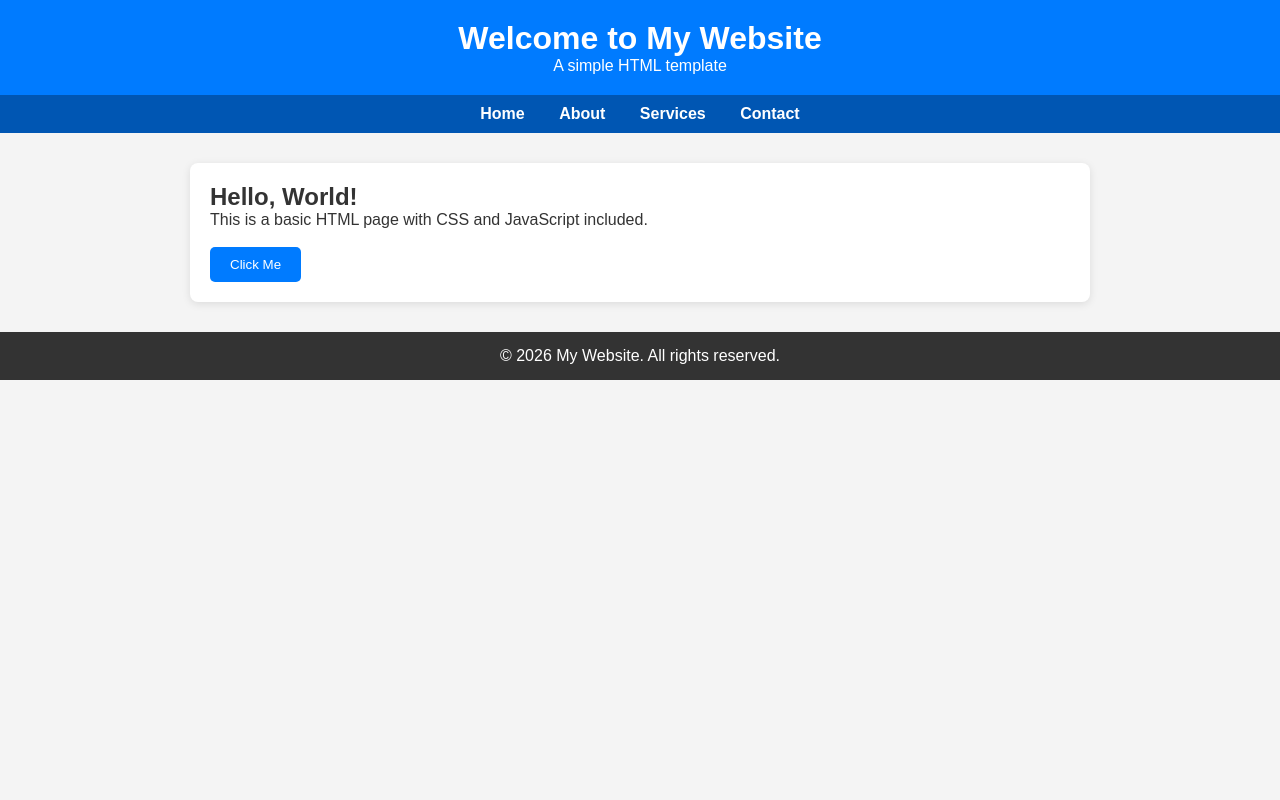
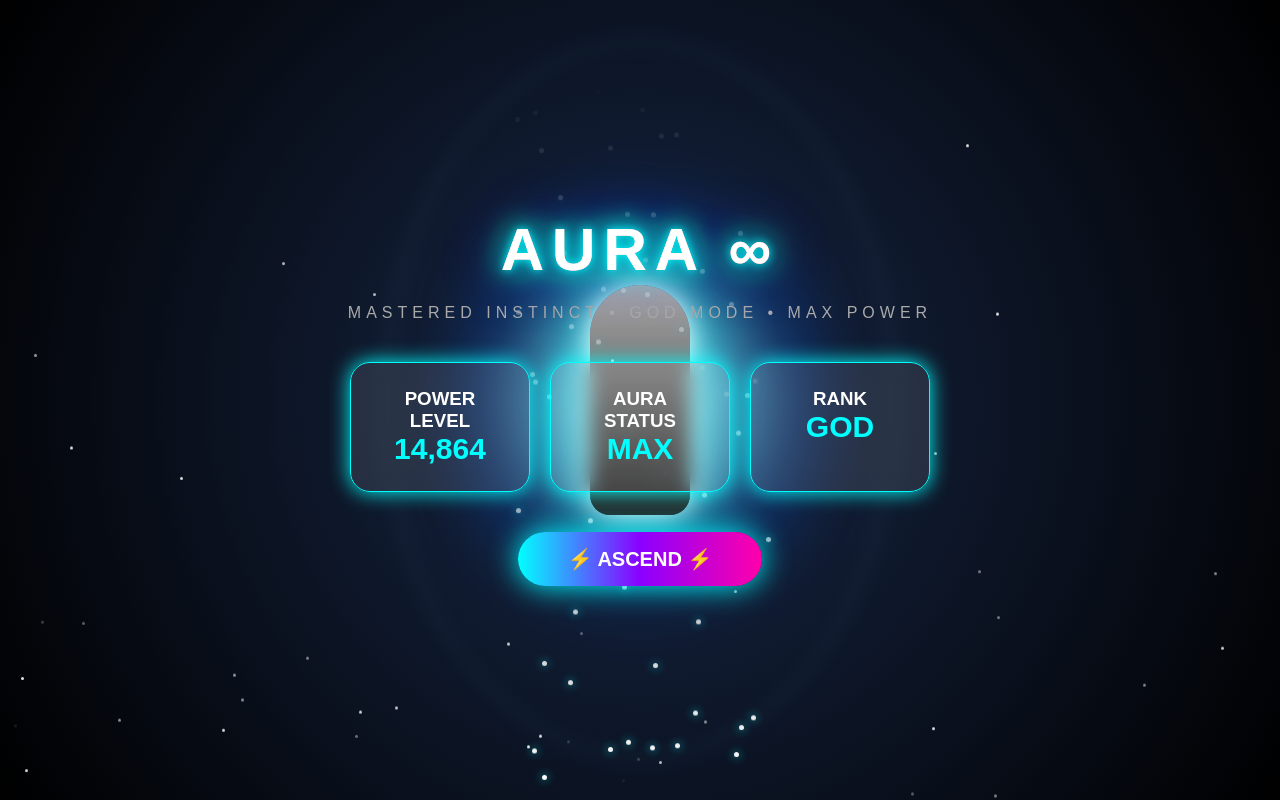
Before and after one commit to delsaseby-art/delsaseby-art-delsaseby-art.github.io, a plain HTML site: page index.html in a window 1280 px wide. Shown: the top 800 px of the page. Drawn offline with Linux system fonts and the light colour scheme.

Commit message:
Update index.html

```diff
--- a/index.html
+++ b/index.html
@@ -3,108 +3,460 @@
 <head>
 <meta charset="UTF-8">
 <meta name="viewport" content="width=device-width, initial-scale=1.0">
-    <title>My Website</title>
+
+<title>AURA LEVEL ∞</title>
 
 <style>
-        * {
-            margin: 0;
-            padding: 0;
-            box-sizing: border-box;
+
+*{
+    margin:0;
+    padding:0;
+    box-sizing:border-box;
+    font-family:Arial, sans-serif;
 }
 
-        body {
-            font-family: Arial, sans-serif;
-            background: #f4f4f4;
-            color: #333;
+body{
+    height:100vh;
+    overflow:hidden;
+    background:
+    radial-gradient(circle at center,#182848,#000);
+    color:white;
+    display:flex;
+    justify-content:center;
+    align-items:center;
 }
 
-        header {
-            background: #007BFF;
-            color: white;
-            padding: 20px;
-            text-align: center;
+/* stars */
+.star{
+    position:absolute;
+    width:3px;
+    height:3px;
+    background:white;
+    border-radius:50%;
+    animation:move 5s linear infinite;
 }
 
-        nav {
-            background: #0056b3;
-            padding: 10px;
-            text-align: center;
+@keyframes move{
+    from{
+        transform:translateY(0);
+        opacity:1;
+    }
+    to{
+        transform:translateY(100vh);
+        opacity:0;
+    }
 }
 
-        nav a {
-            color: white;
-            text-decoration: none;
-            margin: 0 15px;
-            font-weight: bold;
+
+/* aura */
+.aura{
+    position:absolute;
+    width:350px;
+    height:500px;
+    border-radius:50%;
+    background:
+    radial-gradient(
+    circle,
+    rgba(255,255,255,.9),
+    rgba(120,220,255,.6),
+    rgba(0,100,255,.2),
+    transparent 70%);
+
+    filter:blur(20px);
+    animation:auraPulse 1s infinite alternate;
 }
 
-        nav a:hover {
-            text-decoration: underline;
+
+.aura2{
+    position:absolute;
+    width:430px;
+    height:600px;
+    border-radius:50%;
+    border:5px solid rgba(150,230,255,.5);
+    filter:blur(10px);
+    animation:ring 2s infinite;
 }
 
-        main {
-            max-width: 900px;
-            margin: 30px auto;
-            padding: 20px;
-            background: white;
-            border-radius: 8px;
-            box-shadow: 0 2px 8px rgba(0,0,0,0.1);
+
+@keyframes auraPulse{
+
+from{
+transform:scale(.9);
 }
 
-        footer {
-            text-align: center;
-            padding: 15px;
-            background: #333;
-            color: white;
-            margin-top: 20px;
+to{
+transform:scale(1.1);
 }
 
-        button {
-            padding: 10px 20px;
-            background: #007BFF;
-            color: white;
-            border: none;
-            border-radius: 5px;
-            cursor: pointer;
 }
 
-        button:hover {
-            background: #0056b3;
+
+@keyframes ring{
+
+from{
+transform:scale(.8);
+opacity:1;
 }
+
+to{
+transform:scale(1.3);
+opacity:0;
+}
+
+}
+
+
+
+/* character */
+.character{
+
+position:absolute;
+width:100px;
+height:230px;
+background:linear-gradient(#aaa,#222);
+border-radius:50px 50px 20px 20px;
+box-shadow:
+0 0 30px white,
+0 0 80px cyan;
+
+}
+
+
+/* UI */
+
+.container{
+
+position:relative;
+z-index:5;
+text-align:center;
+
+}
+
+
+h1{
+
+font-size:60px;
+letter-spacing:8px;
+
+color:white;
+
+text-shadow:
+0 0 10px cyan,
+0 0 30px cyan,
+0 0 60px blue;
+
+animation:title 1s infinite alternate;
+
+}
+
+
+@keyframes title{
+
+from{
+filter:brightness(1);
+}
+
+to{
+filter:brightness(2);
+}
+
+}
+
+
+
+.subtitle{
+
+margin-top:20px;
+color:#aaa;
+letter-spacing:5px;
+
+}
+
+
+
+.boxes{
+
+display:flex;
+gap:20px;
+justify-content:center;
+margin-top:40px;
+flex-wrap:wrap;
+
+}
+
+
+.box{
+
+background:rgba(255,255,255,.1);
+border:1px solid cyan;
+padding:25px;
+border-radius:20px;
+
+width:180px;
+
+box-shadow:
+0 0 20px cyan;
+
+backdrop-filter:blur(10px);
+
+}
+
+
+
+.number{
+
+font-size:30px;
+font-weight:bold;
+color:#00ffff;
+
+}
+
+
+
+button{
+
+margin-top:40px;
+
+padding:15px 50px;
+
+border:none;
+border-radius:50px;
+
+font-size:20px;
+font-weight:bold;
+
+color:white;
+
+background:
+linear-gradient(90deg,#00ffff,#8b00ff,#ff00aa);
+
+cursor:pointer;
+
+box-shadow:
+0 0 30px cyan;
+
+}
+
+
+button:hover{
+
+transform:scale(1.1);
+
+}
+
+
+
+.power{
+
+animation:shake .2s;
+
+}
+
+
+@keyframes shake{
+
+0%{transform:translateX(-10px);}
+50%{transform:translateX(10px);}
+100%{transform:translateX(0);}
+
+}
+
+
+
+/* energy particles */
+
+.energy{
+
+position:absolute;
+
+width:5px;
+height:5px;
+
+background:white;
+
+border-radius:50%;
+
+box-shadow:
+0 0 10px cyan;
+
+animation:rise 3s linear infinite;
+
+}
+
+
+@keyframes rise{
+
+from{
+
+transform:translateY(300px);
+opacity:1;
+
+}
+
+to{
+
+transform:translateY(-400px);
+opacity:0;
+
+}
+
+}
+
+
 </style>
+
 </head>
+
+
 <body>
 
-    <header>
-        <h1>Welcome to My Website</h1>
-        <p>A simple HTML template</p>
-    </header>
 
-    <nav>
-        <a href="#">Home</a>
-        <a href="#">About</a>
-        <a href="#">Services</a>
-        <a href="#">Contact</a>
-    </nav>
+<div class="aura"></div>
+<div class="aura2"></div>
 
-    <main>
-        <h2>Hello, World!</h2>
-        <p>This is a basic HTML page with CSS and JavaScript included.</p>
+<div class="character"></div>
 
-        <br>
 
-        <button onclick="showMessage()">Click Me</button>
-    </main>
+<div class="container">
 
-    <footer>
-        <p>&copy; 2026 My Website. All rights reserved.</p>
-    </footer>
+<h1>
+AURA ∞
+</h1>
+
+<div class="subtitle">
+MASTERED INSTINCT • GOD MODE • MAX POWER
+</div>
+
+
+<div class="boxes">
+
+<div class="box">
+
+<h3>
+POWER LEVEL
+</h3>
+
+<div class="number" id="power">
+9000
+</div>
+
+</div>
+
+
+<div class="box">
+
+<h3>
+AURA STATUS
+</h3>
+
+<div class="number">
+MAX
+</div>
+
+</div>
+
+
+<div class="box">
+
+<h3>
+RANK
+</h3>
+
+<div class="number">
+GOD
+</div>
+
+</div>
+
+
+</div>
+
+
+<button onclick="ascend()">
+⚡ ASCEND ⚡
+</button>
+
+
+</div>
+
+
 
 <script>
-        function showMessage() {
-            alert("Hello! Welcome to my website.");
+
+
+let power=9000;
+
+
+function ascend(){
+
+power += Math.floor(Math.random()*9999)+1000;
+
+document.getElementById("power").innerHTML=
+power.toLocaleString();
+
+
+document.body.classList.add("power");
+
+
+setTimeout(()=>{
+
+document.body.classList.remove("power");
+
+},200);
+
+
 }
+
+
+/* stars */
+
+for(let i=0;i<80;i++){
+
+let star=document.createElement("div");
+
+star.className="star";
+
+star.style.left=Math.random()*100+"%";
+
+star.style.top=Math.random()*100+"%";
+
+star.style.animationDelay=Math.random()*5+"s";
+
+document.body.appendChild(star);
+
+}
+
+
+/* aura energy */
+
+for(let i=0;i<60;i++){
+
+let e=document.createElement("div");
+
+e.className="energy";
+
+e.style.left=
+(50+Math.random()*20-10)+"%";
+
+e.style.top="60%";
+
+e.style.animationDelay=
+Math.random()*3+"s";
+
+e.style.animationDuration=
+(2+Math.random()*3)+"s";
+
+
+document.body.appendChild(e);
+
+}
+
+
+setInterval(ascend,4000);
+
+
 </script>
+
 
 </body>
 </html>
```
Lines whose indentation alone changed are shown as unchanged.
